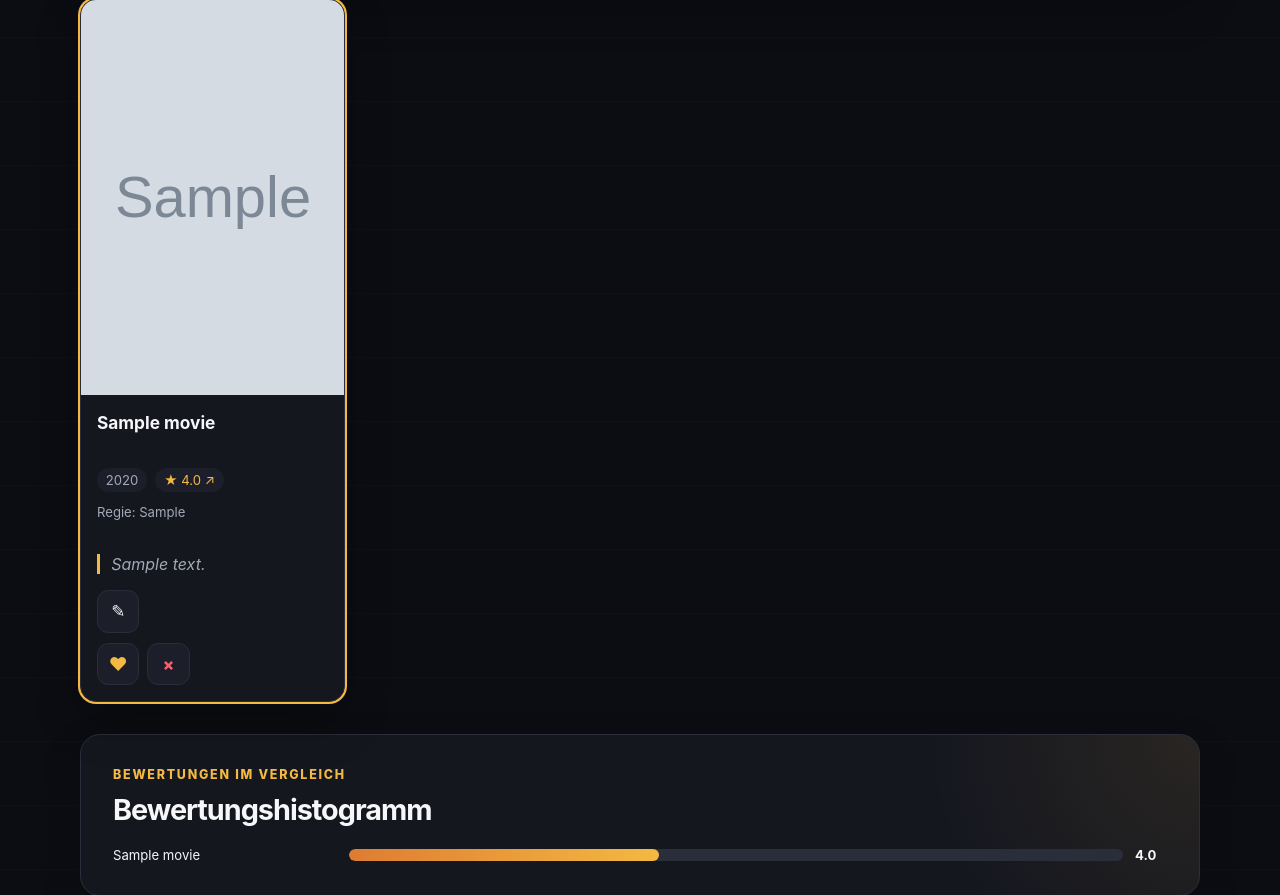
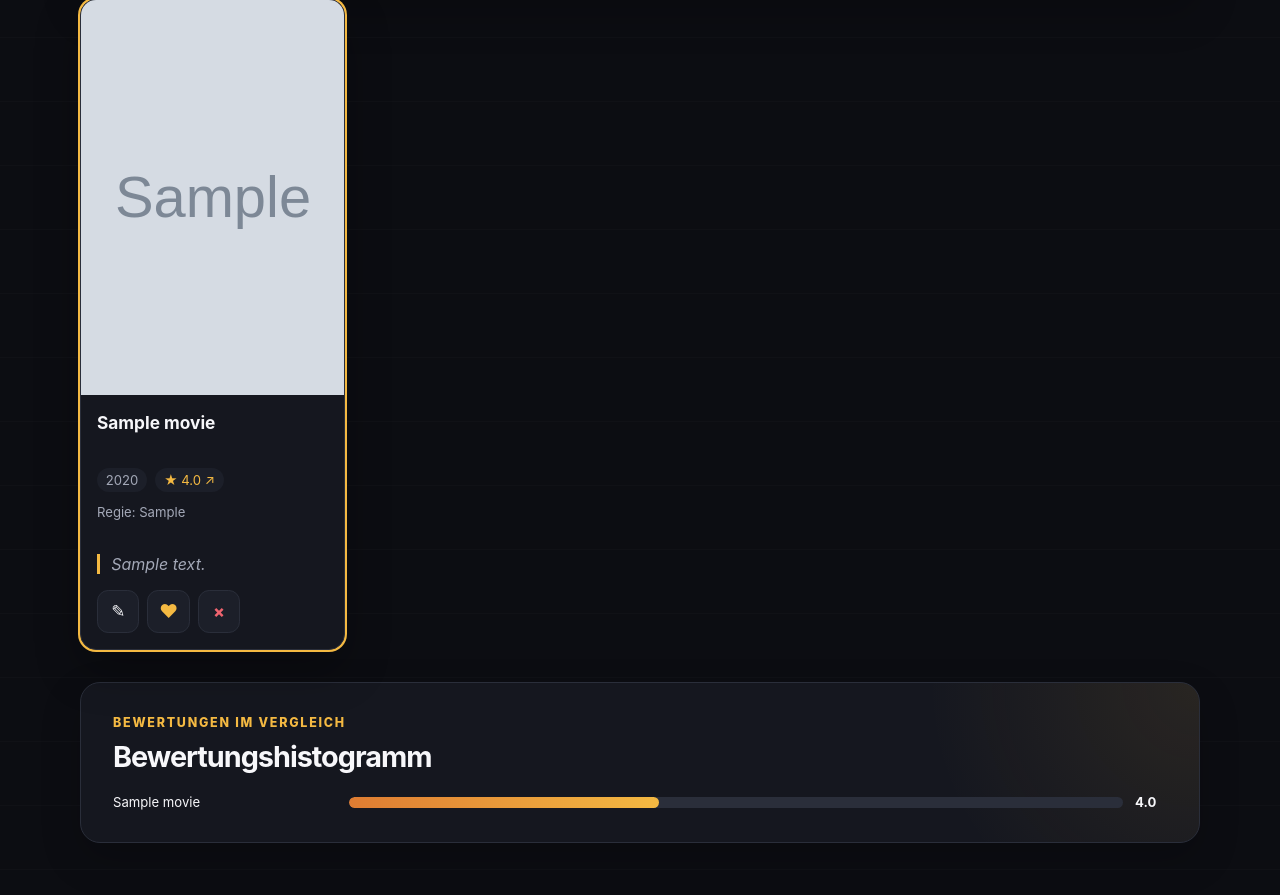
Before and after one commit to Harangason/MoviWebApp, a Flask app: page /users/1 in a window 1280 px wide. Shown: the part 1179-2074 px from the top of the page. Run offline with Flask 3, Linux system fonts and the light colour scheme; tables that the repository leaves empty hold one stand-in row (values such as "Sample post"); grey boxes marked "Sample" are stand-in pictures.

Commit message:
FIRST COMMIT: system update to new functions import from Codio Movie Project - SQL + HTML + API DE

```diff
--- a/static/style.css
+++ b/static/style.css
@@ -875,7 +875,7 @@ button:active,
 }
 
 .movie-editor {
-    margin-top: .75rem;
+    margin: 0;
 }
 
 .movie-editor summary {
@@ -890,6 +890,8 @@ button:active,
 }
 
 .movie-editor[open] {
+    flex: 1 0 100%;
+    order: 10;
     border: 1px solid var(--border);
     border-radius: .75rem;
     padding: .65rem;
--- a/templates/movies.html
+++ b/templates/movies.html
@@ -94,6 +94,7 @@
                         </div>
                         {% if movie.director %}<p class="director">Regie: {{ movie.director }}</p>{% endif %}
                         {% if movie.note %}<p class="movie-note">{{ movie.note }}</p>{% endif %}
+                        <div class="card-actions">
                             <details class="movie-editor">
                                 <summary class="icon-button" title="Filmdetails bearbeiten">
                                     <span aria-hidden="true">✎</span>
@@ -105,7 +106,6 @@
                                     <button class="secondary icon-button save-button" type="submit" aria-label="Änderungen speichern" title="Änderungen speichern"><span aria-hidden="true">💾</span></button>
                                 </form>
                             </details>
-                        <div class="card-actions">
                             <form action="{{ url_for('set_favorite_movie', user_id=user.id) }}" method="post">
                                 <input type="hidden" name="movie_id" value="{{ movie.id }}">
                                 <button class="favorite-button icon-button" type="submit" aria-label="{% if user.favorite_movie_id == movie.id %}Lieblingsfilm aufheben{% else %}Als Lieblingsfilm markieren{% endif %}" title="{% if user.favorite_movie_id == movie.id %}Lieblingsfilm aufheben{% else %}Als Lieblingsfilm markieren{% endif %}"><span aria-hidden="true">{% if user.favorite_movie_id == movie.id %}♥{% else %}♡{% endif %}</span></button>
```
Also changed, not shown: README.md. Lines whose indentation alone changed are shown as unchanged.
